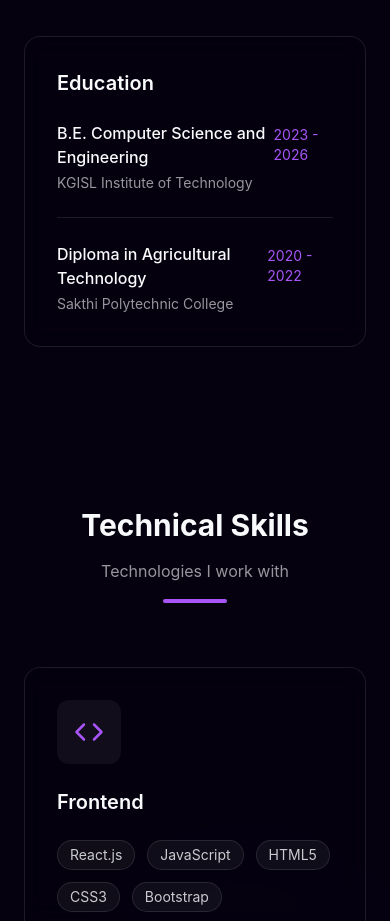
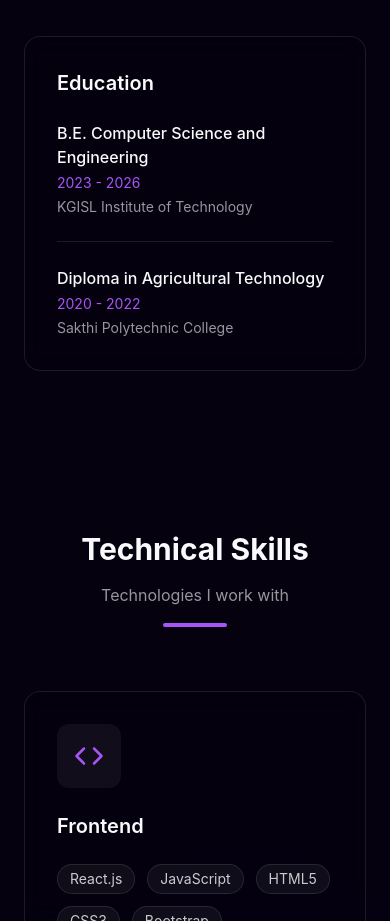
Before and after one commit to Kousigaraj/Portfolio, a React (Vite) app: page / in a window 390 px wide. Shown: the part 1520-2441 px from the top of the page. Built offline with nearby package versions, Linux system fonts and the light colour scheme.

Commit message:
Mobile view Alert and year collapse bug fixed

```diff
--- a/src/components/Alert.jsx
+++ b/src/components/Alert.jsx
@@ -18,13 +18,13 @@ const Alert = ({ message, type = "success", onClose }) => {
             initial={{ opacity: 0, y: 50, x: "-50%" }}
             animate={{ opacity: 1, y: 0, x: "-50%" }}
             exit={{ opacity: 0, y: 50, x: "-50%" }}
-            className={`fixed bottom-6 left-1/2 z-50 flex items-center gap-3 px-6 py-4 rounded-xl shadow-2xl glass border ${isSuccess
+            className={`fixed bottom-6 left-1/2 z-50 flex items-center gap-3 px-6 py-4 rounded-xl shadow-2xl glass border w-[90%] md:w-auto max-w-md ${isSuccess
                 ? "border-green-500/20 bg-green-500/10 text-green-500"
                 : "border-red-500/20 bg-red-500/10 text-red-500"
                 }`}
         >
-            {isSuccess ? <CheckCircle size={20} /> : <AlertCircle size={20} />}
-            <span className="font-medium text-foreground">{message}</span>
+            {isSuccess ? <CheckCircle size={20} className="shrink-0" /> : <AlertCircle size={20} className="shrink-0" />}
+            <span className="font-medium text-foreground flex-1">{message}</span>
             <button
                 onClick={onClose}
                 className={`p-1 rounded-full bg-transparent hover:bg-foreground/5 transition-colors ${isSuccess ? "text-green-500" : "text-red-500"
--- a/src/sections/About.jsx
+++ b/src/sections/About.jsx
@@ -49,7 +49,7 @@ const About = () => {
                         <h3 className="text-xl font-semibold text-foreground mb-6">Education</h3>
                         <div className="space-y-6">
                             <div>
-                                <div className="flex justify-between items-center mb-1">
+                                <div className="flex flex-col sm:flex-row sm:justify-between sm:items-center mb-1 gap-1 sm:gap-0">
                                     <span className="text-foreground font-medium">B.E. Computer Science and Engineering</span>
                                     <span className="text-primary text-sm">2023 - 2026</span>
                                 </div>
@@ -57,7 +57,7 @@ const About = () => {
                             </div>
                             <div className="w-full h-px bg-foreground/10"></div>
                             <div>
-                                <div className="flex justify-between items-center mb-1">
+                                <div className="flex flex-col sm:flex-row sm:justify-between sm:items-center mb-1 gap-1 sm:gap-0">
                                     <span className="text-foreground font-medium">Diploma in Agricultural Technology</span>
                                     <span className="text-primary text-sm">2020 - 2022</span>
                                 </div>
```
